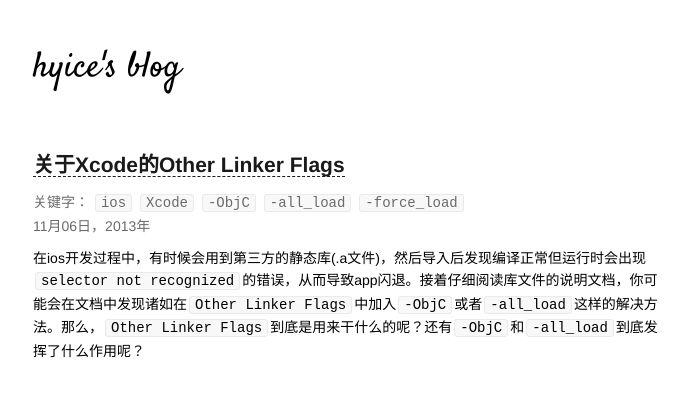
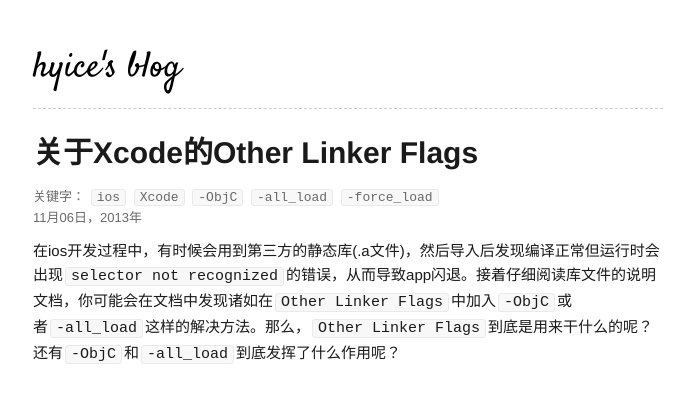
Before and after one commit to hyice/hyice.github.io, a Jekyll site: the page built from index.html, in a window 1280 px wide. Shown: the top 403 px of the page, without its empty margins (292-986 px from the left). Built offline with Jekyll 4.4.1, drawn with Linux system fonts in a browser that asks for light colours; Markdown is read by kramdown in place of the engine named in the settings.

Commit message:
调整首页链接样式

```diff
--- a/css/plainStyle.css
+++ b/css/plainStyle.css
@@ -124,7 +124,7 @@
   font-weight:normal;
   font-size:36px;
   margin-top: 10px;
-  margin-bottom: 50px;
+  margin-bottom: 0px;
 }
 
 div.header a {
@@ -150,35 +150,41 @@
 /*home 专用属性部分*/
 div.shortIntro {
 
-  margin-top: 30px;
-  margin-bottom: 70px;
+  margin-top: 10px;
+  margin-bottom: 90px;
+  border-top: 1px dashed #cccccc;
 }
 
 div.shortIntro h2.title {
-
+  font-size: 30px;
   color: #1a1a1a;
   margin-bottom: 10px;
 }
 
-div.shortIntro p.date,p.tag {
+div.shortIntro p {
   margin-top: 0px;
   margin-bottom: 0px;
+}
+
+div.shortIntro p.date,p.tag {
+  font-size: 13px;
   color: #6a6a6a;
 }
 
-div.shortIntro p.excerpt{
-
+div.shortIntro div.excerpt p{
   margin-top: 10px;
-  margin-bottom: 0px;
+  font-size: 15px;
   color: #1a1a1a;
 }
 
 div.shortIntro a {
 
   color: #1a1a1a;
+  border: 0px;
 }
 
 div.shortIntro a:hover {
 
   color: #165fa6;
+  border-bottom: 1px dashed #165fa6;
 }
--- a/index.html
+++ b/index.html
@@ -14,7 +14,9 @@
         {% endfor %}
       </p>
       <p class="date">{{ post.date | date: '%m月%d日，%Y年 '}}</p>
-    	<p class="excerpt">{{ post.excerpt | markdownify }}</p>
+    	<div class="excerpt">
+        {{ post.excerpt | markdownify }}
+      </div>
     </div>
   {% endfor %}
 </div>
```
